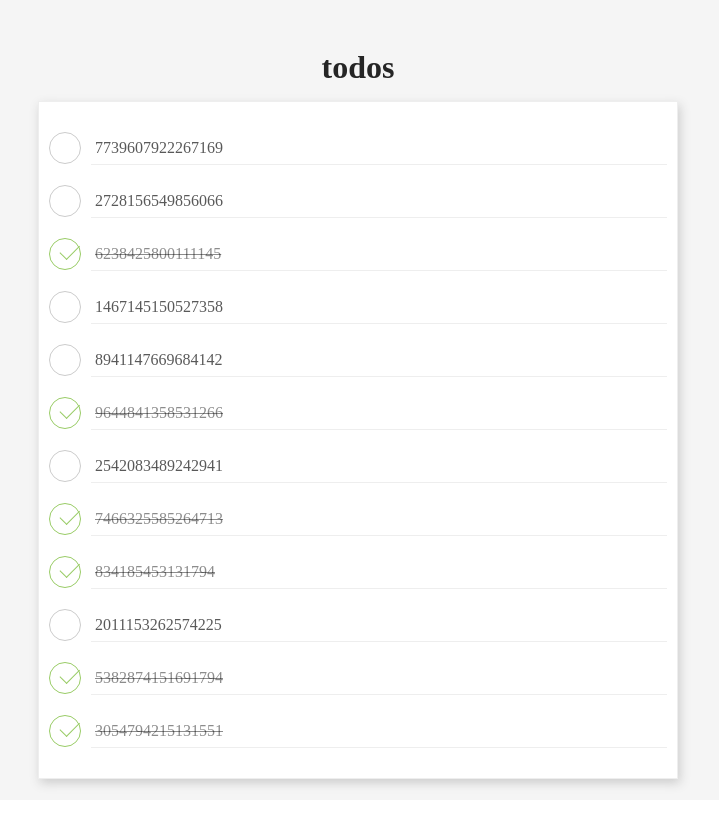
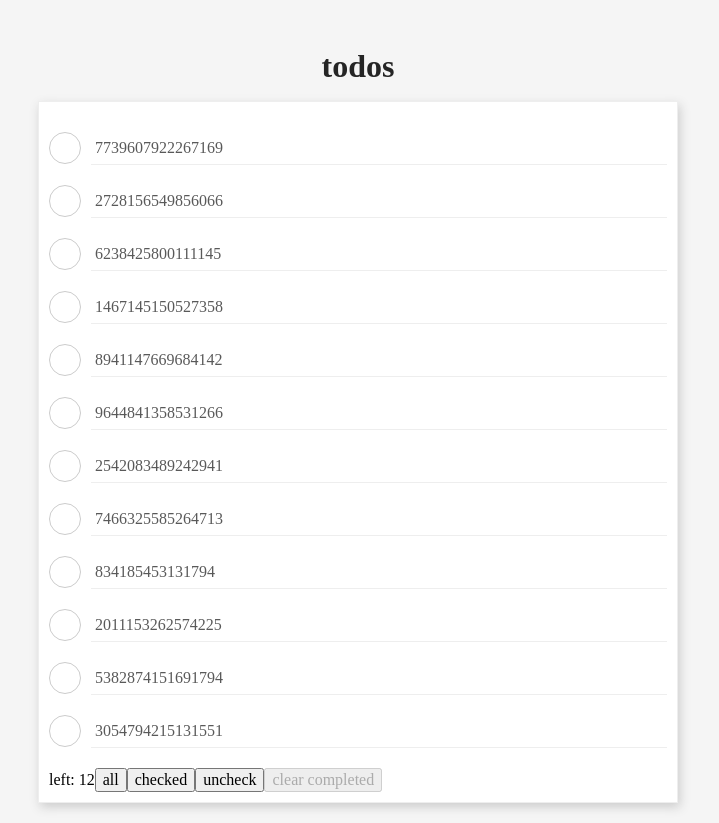
Before and after one commit to ocian/todo-mvc, a React app: page / in a window 1280 px wide. Shown: the whole page, without its empty margins (282-1001 px from the left). Before the commit the page ends 800 px from the top, so only its background shows below. Built offline with nearby package versions, Linux system fonts and the light colour scheme.

Commit message:
update: roughly complete the check box group components, except for the clear operation

```diff
--- a/src/components/checkbox_group/index.tsx
+++ b/src/components/checkbox_group/index.tsx
@@ -1,10 +1,58 @@
-import { PropsWithChildren } from 'react'
+import {
+  Children,
+  cloneElement,
+  isValidElement,
+  PropsWithChildren,
+  useState,
+} from 'react'
 import styles from './index.module.scss'
 
-interface CheckboxGroupProps {}
+interface CheckboxGroupProps {
+  selections: number[]
+  onChange: (newSelections: number[]) => void
+  list: { [key: string]: { selected: boolean } }
+}
 
 export default function CheckboxGroup(
   props: PropsWithChildren<CheckboxGroupProps>
 ) {
-  return <div className={styles.todo_group}>{props.children}</div>
+  const [status, setStatus] = useState<'all' | 'checked' | 'uncheck'>(
+    () => 'all'
+  )
+
+  const wrappedChildren = Children.map(props.children, (child) => {
+    if (!isValidElement(child)) return null
+    const { id } = child.props
+
+    const shown =
+      status === 'all'
+        ? true
+        : (status === 'checked' && props.selections.includes(id)) ||
+          (status === 'uncheck' && !props.selections.includes(id))
+    if (!shown) return null
+
+    const checked = props.selections.includes(id)
+    const onChange = () => {
+      const ids = props.selections.includes(id)
+        ? props.selections.filter((item) => item !== id)
+        : props.selections.concat(id)
+      props.onChange(ids)
+    }
+    return cloneElement(child, { checked, onChange })
+  })
+
+  function clearAll() {}
+
+  return (
+    <div className={styles.todo_group}>
+      <span>{wrappedChildren}</span>
+      <div>
+        left: {Children.count(props.children) - props.selections.length}
+        <button onClick={() => setStatus('all')}>all</button>
+        <button onClick={() => setStatus('checked')}>checked</button>
+        <button onClick={() => setStatus('uncheck')}>uncheck</button>
+        <button disabled onClick={clearAll}>clear completed</button>
+      </div>
+    </div>
+  )
 }
--- a/src/views/todo.tsx
+++ b/src/views/todo.tsx
@@ -13,6 +13,7 @@ interface ListItem {
 export default function ViewTodo() {
   const [list, setList] = useState<ListItem>(() => ({}))
   // const [initing, setIniting] = useState<boolean>(() => true)
+  const [selections, setSelections] = useState<number[]>(() => [])
 
   function changeChecked(id: string) {
     const current = list[id]
@@ -48,7 +49,7 @@ export default function ViewTodo() {
         {!Object.entries(list).length && (
           <div className={styles.no_data}>no data</div>
         )}
-        <CheckboxGroup>
+        <CheckboxGroup selections={selections} onChange={setSelections}>
           {Object.entries(list).map(([id, item]) => (
             <Checkbox
               key={id}
@@ -60,7 +61,7 @@ export default function ViewTodo() {
                   onChange={(newContent: string) =>
                     changeContent(id, newContent)
                   }
-                  disabled={item.checked}
+                  disabled={selections.includes(+id)}
                 />
               }
               onChange={() => changeChecked(id)}
```
